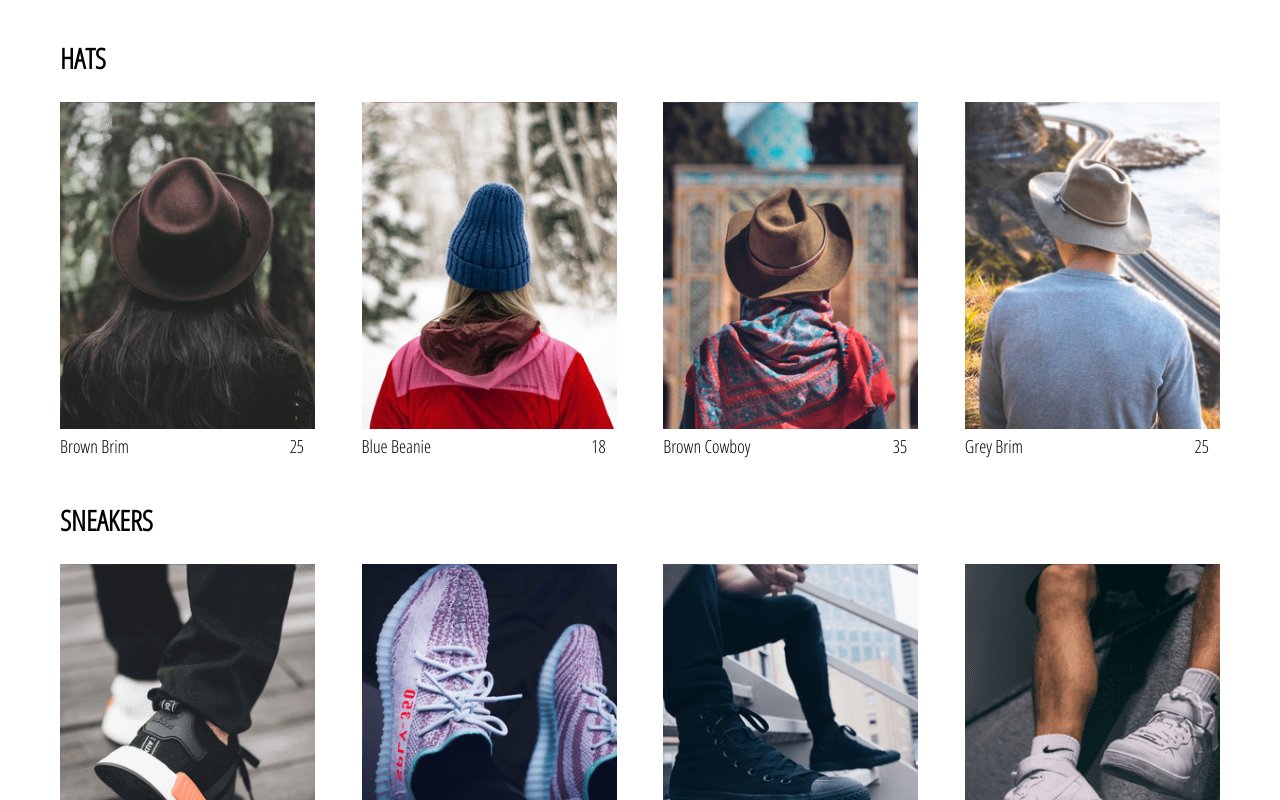
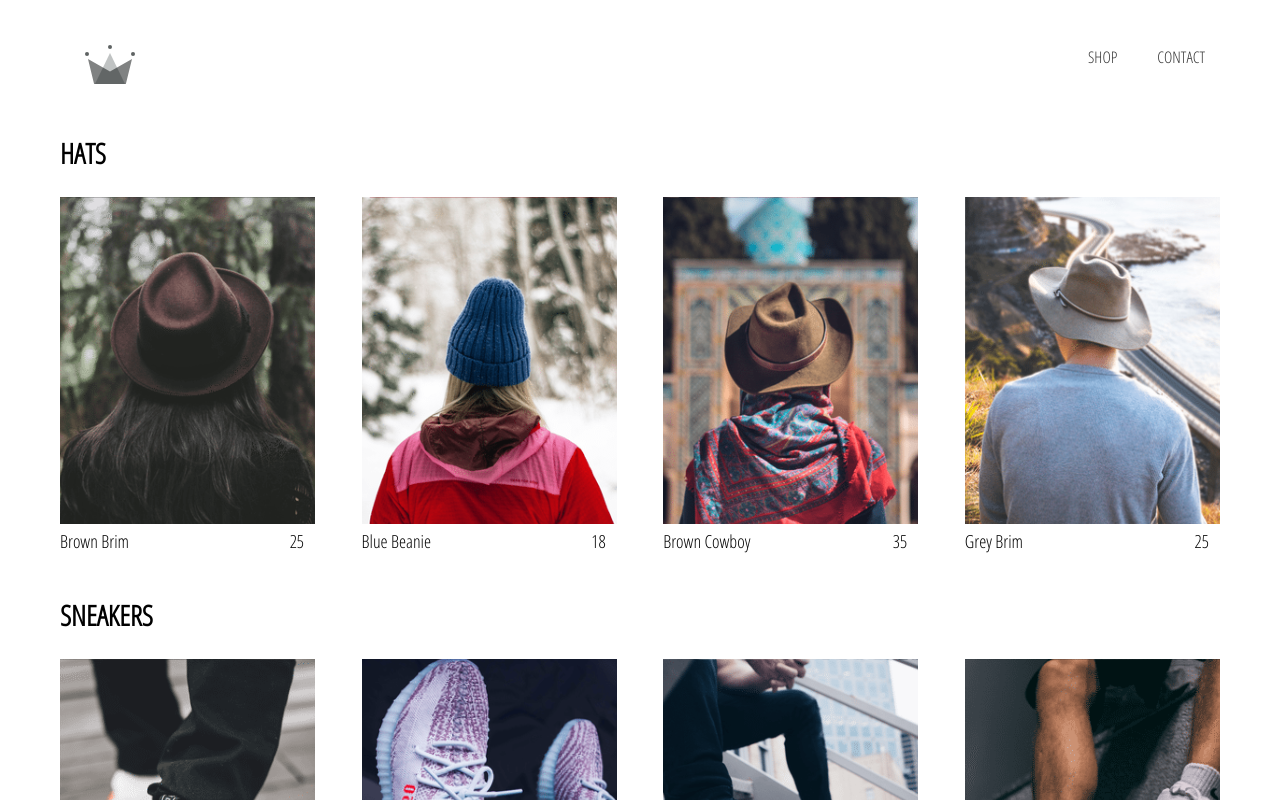
Before and after one commit to benjoelanorio/ben-clothing, a React (Create React App) app: page /shop in a window 1280 px wide. Shown: the top 800 px of the page. Built offline with nearby package versions, Linux system fonts and the light colour scheme.

Commit message:
adding header components and links to home, shop page and contact

```diff
--- a/src/App.css
+++ b/src/App.css
@@ -2,3 +2,8 @@ body {
   font-family: 'Open Sans Condensed', sans-serif;
   padding: 20px 60px;
 }
+
+a {
+  text-decoration: none;
+  color: #333;
+}
--- a/src/App.js
+++ b/src/App.js
@@ -5,10 +5,12 @@ import './App.css';
 
 import HomePage from './pages/homepage/homepage.component';
 import ShopPage from './pages/shop/shop.component';
+import Header from './components/header/header.component';
 
 function App() {
   return (
     <div>
+      <Header />
       <Switch>
         <Route exact path='/' component={HomePage} />
         <Route path='/shop' component={ShopPage} />
--- /dev/null
+++ b/src/components/header/header.component.jsx
@@ -0,0 +1,24 @@
+import React from 'react';
+import { Link } from 'react-router-dom';
+
+import { ReactComponent as Logo } from '../../assets/crown.svg';
+
+import './header.style.scss';
+
+const Header = () => (
+  <div className='header'>
+    <Link className='logo-container' to='/'>
+      <Logo className='logo' />
+    </Link>
+    <div className='options'>
+      <Link className='option' to='/shop'>
+        SHOP
+      </Link>
+      <Link className='option' to='/contact'>
+        CONTACT
+      </Link>
+    </div>
+  </div>
+)
+
+export default Header;
--- /dev/null
+++ b/src/components/header/header.style.scss
@@ -0,0 +1,37 @@
+.header {
+  height: 70px;
+  width: 100%;
+  // max-width: 1024px;
+  // align-items: center;
+  // text-align: center;
+  // margin: 0 auto;
+  display: flex;
+  justify-content: space-between;
+  margin-bottom: 25px;
+
+  .logo-container {
+    height: 100%;
+    width: 70px;
+    padding: 25px;
+  }
+
+  .options {
+    width: 50%;
+    height: 100%;
+    display: flex;
+    align-items: center;
+    justify-content: flex-end;
+
+    .option {
+      padding: 10px 15px 5px 15px;
+      border-bottom: 1px transparent solid;
+      transition: border-color 0.5s;
+      &:last-child {
+        margin-left: 10px;
+      }
+      &:hover {
+        border-color: gray;
+      }
+    }
+  }
+}
```
Also changed, not shown: src/assets/crown.svg (added).
